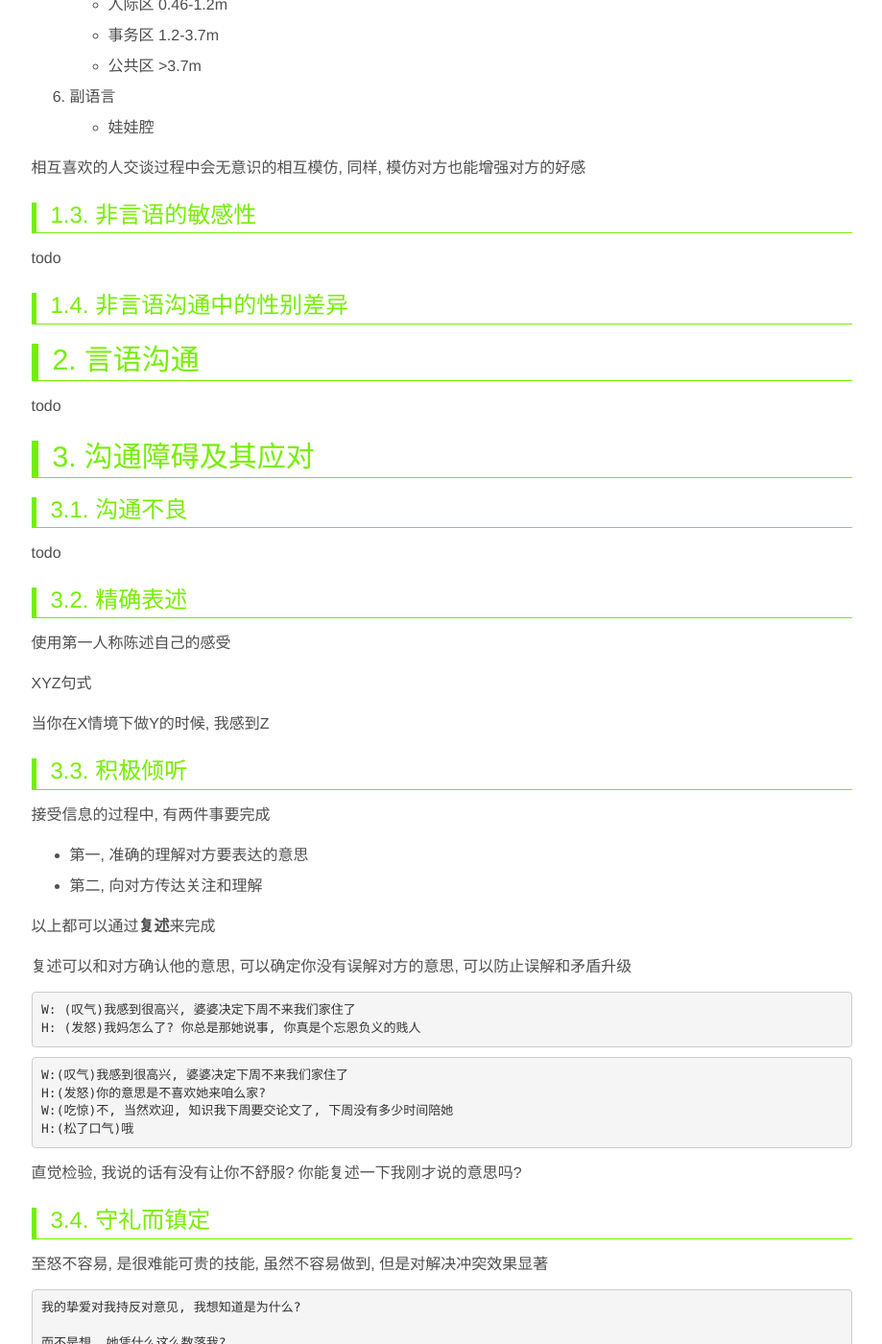
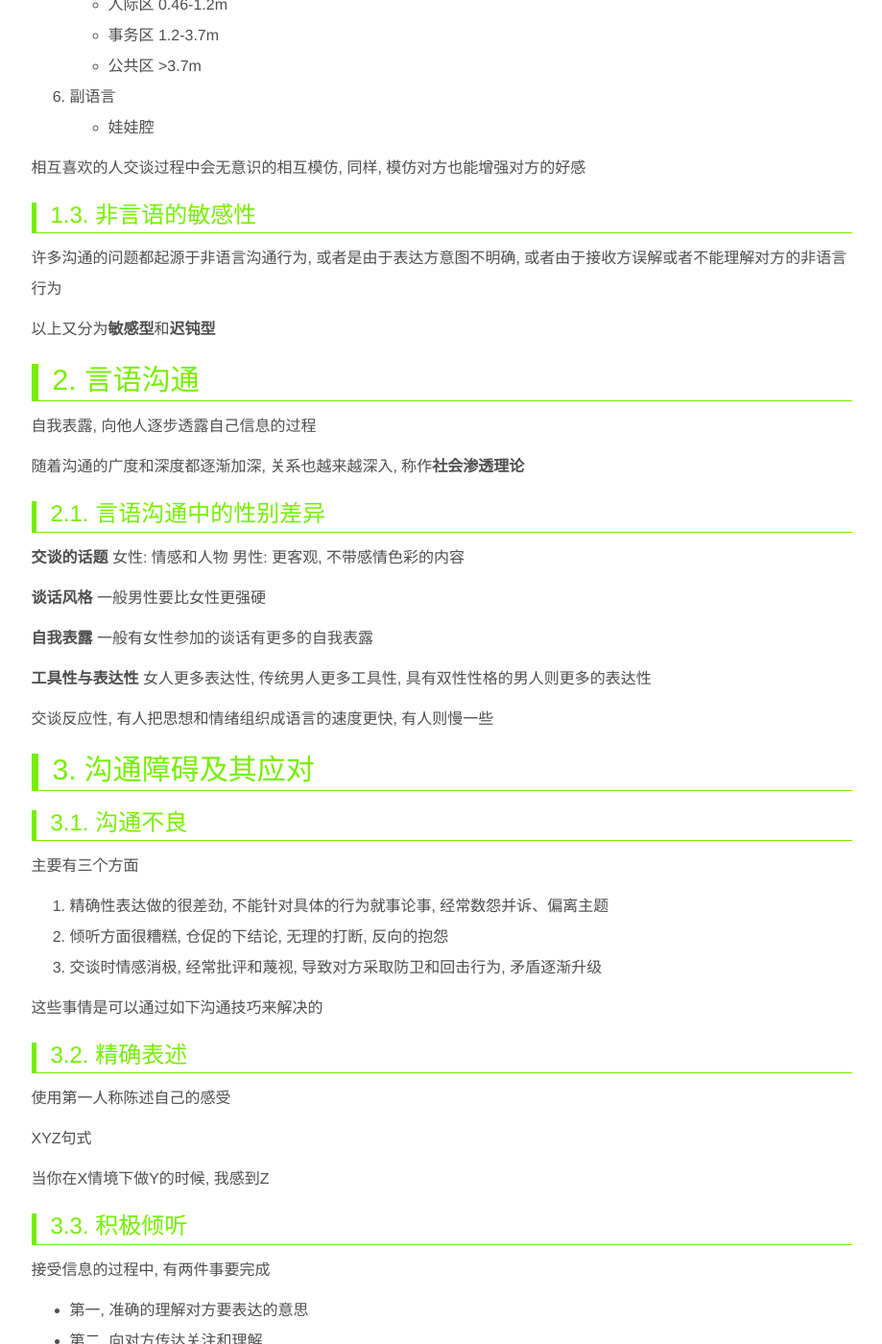
Before and after one commit to ronniewang/ronniewang.github.io, a Jekyll site: the page built from _posts/2016-10-06-comunication.md, in a window 1280 px wide and 1400 px high, scrolled down 1102 px. Shown: the whole window at 96% size, without its empty margins (180-1099 px from the left). Built offline with Jekyll 4.4.1, drawn with Linux system fonts in a browser that asks for light colours; some of the changed text lies outside the part shown.

Commit message:
update file

````diff
--- a/_posts/2016-10-06-comunication.md
+++ b/_posts/2016-10-06-comunication.md
@@ -26,7 +26,7 @@ category: Relationship
 3. 界定人际关系的性质, 站的近、身体接触多表示关系更亲近
 4. 社交控制, 为了寻求他人的帮助, 靠近对方、碰触手臂等
 5. 表征功能, 夫妻手挽手出现在公众场所
-6. 服务-任务功能, 中医为大夫把脉
+6. 服务-任务功能, 中医为病人把脉
 
 我们只关注前三点
 
@@ -46,7 +46,6 @@ category: Relationship
     * 人际区 0.46-1.2m
     * 事务区 1.2-3.7m
     * 公共区 >3.7m
-
 6. 副语言
     * 娃娃腔
 
@@ -54,19 +53,44 @@ category: Relationship
 
 ### 1.3. 非言语的敏感性
 
-todo
+许多沟通的问题都起源于非语言沟通行为, 或者是由于表达方意图不明确, 或者由于接收方误解或者不能理解对方的非语言行为
 
-### 1.4. 非言语沟通中的性别差异
+以上又分为**敏感型**和**迟钝型**
 
 ## 2. 言语沟通
 
-todo
+自我表露, 向他人逐步透露自己信息的过程
+
+随着沟通的广度和深度都逐渐加深, 关系也越来越深入, 称作**社会渗透理论**
+
+### 2.1. 言语沟通中的性别差异
+
+**交谈的话题**
+女性: 情感和人物
+男性: 更客观, 不带感情色彩的内容
+
+**谈话风格**
+一般男性要比女性更强硬
+
+**自我表露**
+一般有女性参加的谈话有更多的自我表露
+
+**工具性与表达性**
+女人更多表达性, 传统男人更多工具性, 具有双性性格的男人则更多的表达性
+
+交谈反应性, 有人把思想和情绪组织成语言的速度更快, 有人则慢一些
 
 ## 3. 沟通障碍及其应对
 
 ### 3.1. 沟通不良
 
-todo
+主要有三个方面
+
+1. 精确性表达做的很差劲, 不能针对具体的行为就事论事, 经常数怨并诉、偏离主题
+2. 倾听方面很糟糕, 仓促的下结论, 无理的打断, 反向的抱怨
+3. 交谈时情感消极, 经常批评和蔑视, 导致对方采取防卫和回击行为, 矛盾逐渐升级
+
+这些事情是可以通过如下沟通技巧来解决的
 
 ### 3.2. 精确表述
 
@@ -98,7 +122,7 @@ W:(吃惊)不, 当然欢迎, 知识我下周要交论文了, 下周没有多少
 H:(松了口气)哦
 ```
 
-直觉检验, 我说的话有没有让你不舒服? 你能复述一下我刚才说的意思吗?
+**直觉检验**, 我说的话有没有让你不舒服? 你能复述一下我刚才说的意思吗?
 
 ### 3.4. 守礼而镇定
 
@@ -115,5 +139,6 @@ H:(松了口气)哦
 确认, 承认对方观点的合理性, 尊重他们的立场
 
 ```
-todo
+W:我讨厌你那样过
+H:是的, 我明白你的感受, 你说的有道理, 但也请你理解我的感受
 ```
````
Also changed, not shown: other parts of _posts/2016-10-06-comunication.md (+1 -1 lines).
